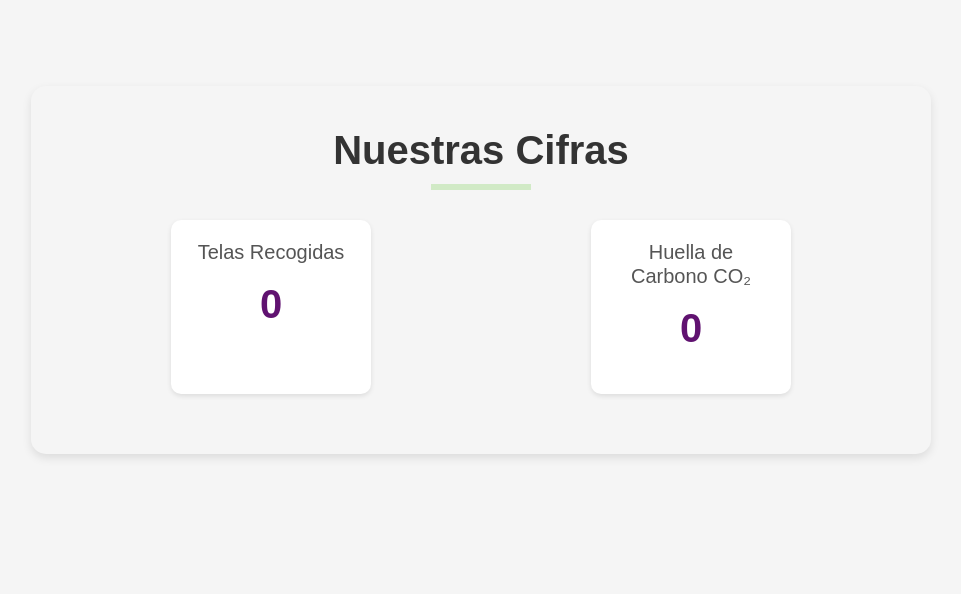
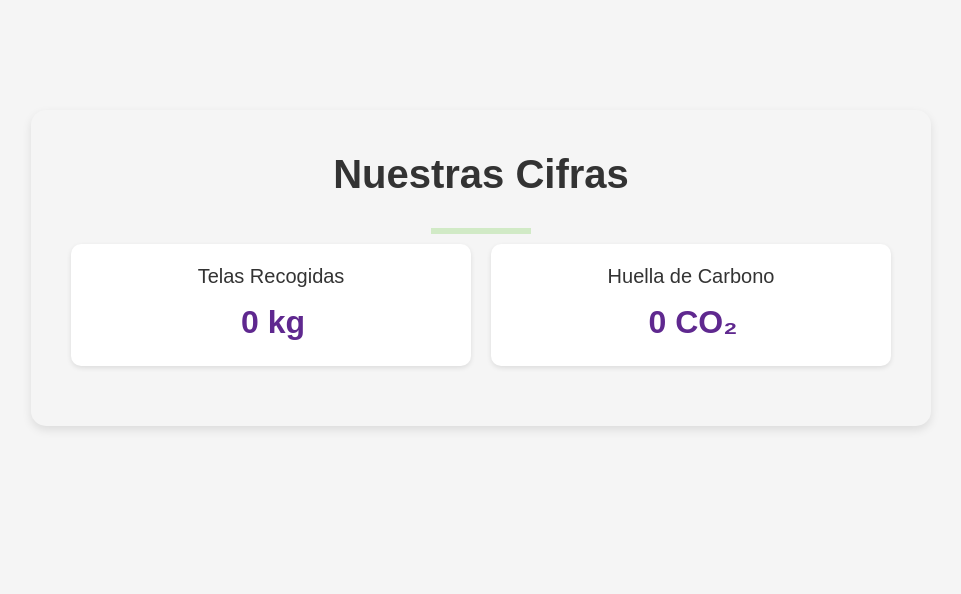
Before and after one commit to VictorGavilanR/ModuText, a PHP site: page / in a window 1280 px wide. Shown: the part 3120-3714 px from the top of the page, without its empty margins (159-1120 px from the left). Run offline with PHP 8.4, Linux system fonts and the light colour scheme; data that the repository does not hold is empty; some web fonts are replaced.

Commit message:
Arreglos Kilos y Huella
Terminado kilos y huella de carbono

```diff
--- a/controlador/controlador_kilos.php
+++ b/controlador/controlador_kilos.php
@@ -1,35 +1,28 @@
 <?php
 session_start();
-include "./conexion.php"; // Asegúrate de que la ruta sea correcta
+include "./conexion.php"; // Verifica que la ruta sea correcta
 
 if (!$conexion) {
     die("Error en la conexión a la base de datos.");
 }
 
-// Consultar el total de kilos sumados en la columna 'cant_res' de la tabla 'solicitud'
+// Consultar el total de kilos sumados en la columna 'cant_res'
 $query = "SELECT SUM(cant_res) AS total_kilos FROM solicitud";
 $result = $conexion->query($query);
 
 if ($result) {
     $data = $result->fetch_assoc();
-    $totalKilos = $data['total_kilos'] ? $data['total_kilos'] : 0; // Si no hay registros, asignamos 0
-
-    // Factor de emisión en kg CO₂ por kg de tela
-    $factorEmision = 0.015;
-
-    // Calcular la huella de carbono
-    $huellaCarbono = $totalKilos * $factorEmision;
-
-    // Guardar en sesión
+    $totalKilos = $data['total_kilos'] ? intval($data['total_kilos']) : 0; // Convertir a entero
     $_SESSION["total_kilos"] = $totalKilos;
-    $_SESSION["huella_carbono"] = $huellaCarbono;
 } else {
+    $_SESSION["total_kilos"] = 0;
     echo "Error al obtener los datos de los kilos: " . $conexion->error;
 }
 
-// Opcional: Si deseas ver los datos para depuración
-//echo "Total Kilos: " . $totalKilos . "<br>";
-//echo "Huella de Carbono: " . $huellaCarbono . " kg CO₂";
+// Calcular huella de carbono (ejemplo: 1 kg = 2 kg de CO₂)
+$huellaCarbono = $totalKilos * 2; // Ajusta según tu fórmula
+$_SESSION["huella_carbono"] = $huellaCarbono;
 
-
+// Opcional: Verifica que los datos estén disponibles
+echo "Total Kilos: " . $totalKilos . " KG - Huella de Carbono: " . $huellaCarbono . " CO₂";
 ?>
--- a/index.php
+++ b/index.php
@@ -208,20 +208,17 @@ include 'controlador/controlador_kilos.php';
     <!--Contador-->
 
     <div class="counter-section">
-        <h2 class="section-title">Nuestras Cifras
+    <h2 class="section-title">Nuestras Cifras</h2>
     <hr class="separador">
-        </h2>
 
     <div class="counter-container">
         <div class="counter-item">
             <h3>Telas Recogidas</h3>
-                <!-- Mostrar el total de kilos desde la sesión -->
-                <div class="counter" id="kilos-recogidos" data-target="<?php echo $totalKilos; ?>">0</div>
+            <div class="counter" data-target="<?php echo $_SESSION['total_kilos']; ?>">0<span class="unit"> kg</span></div>
         </div>
         <div class="counter-item">
-                <h3>Huella de Carbono CO₂</h3>
-                <div class="counter" data-target="<?php echo $_SESSION['huella_carbono']; ?>">0</div>
-                <p></p>
+            <h3>Huella de Carbono</h3>
+            <div class="counter" data-target="<?php echo $_SESSION['huella_carbono']; ?>">0<span class="unit"> CO₂</span></div>
         </div>
     </div>
 </div>
--- a/script.js
+++ b/script.js
@@ -10,28 +10,25 @@ menu.onclick = () => {
 
 
 /*Contador*/
-
 document.addEventListener("DOMContentLoaded", () => {
   const counters = document.querySelectorAll(".counter");
 
   counters.forEach(counter => {
-      counter.innerText = '0';
+      const target = parseInt(counter.getAttribute('data-target')); // Convertir a entero
+      const unitSpan = counter.querySelector(".unit"); // Encontrar el span de la unidad
+      const originalUnit = unitSpan.innerText; // Guardar el texto de la unidad
+      unitSpan.innerText = ""; // Temporalmente vaciar el contenido de la unidad
+
+      let current = 0;
 
       const updateCounter = () => {
-          const target = parseFloat(counter.getAttribute('data-target')); // Asegurarse de que sea un número
-          if (isNaN(target)) {
-              console.error("El valor de 'data-target' no es un número válido:", counter.getAttribute('data-target'));
-              return;
-          }
-
-          const current = parseFloat(counter.innerText);
-          const increment = target / 200; // Ajusta este valor para controlar la velocidad
-
+          const increment = Math.ceil(target / 200); // Controla la velocidad
           if (current < target) {
-              counter.innerText = (current + increment).toFixed(2); // Incrementar con 2 decimales
-              setTimeout(updateCounter, 10);
+              current += increment;
+              counter.innerHTML = `${current}${originalUnit}`;
+              setTimeout(updateCounter, 10); // Velocidad de animación
           } else {
-              counter.innerText = Number.isInteger(target) ? target : target.toFixed(2);
+              counter.innerHTML = `${target}${originalUnit}`;
           }
       };
 
--- a/style.css
+++ b/style.css
@@ -1025,7 +1025,6 @@ input, button, textarea, select {
     border-radius: 10px;
     box-shadow: 0 2px 5px rgba(0, 0, 0, 0.1);
     flex: 1;
-    max-width: 200px;
     min-width: 150px; /* Para evitar que los elementos se vuelvan demasiado pequeños */
     margin-bottom: 20px;
 }
@@ -1034,15 +1033,25 @@ input, button, textarea, select {
 .counter-item h3 {
     font-size: 1.25rem;
     margin-bottom: 10px;
-    color: #555;
 }
 
 /* Estilo para los números de los contadores */
 .counter {
-    font-size: 2.5rem;
+    font-size: 2rem; /* Tamaño del número */
+    margin-left: 4px; /* Espacio entre el número y la unidad */
+
     font-weight: bold;
-    color: #601270;
-}
+    color: var(--color-primario);
+    display: inline-block;
+}
+
+.counter .unit {
+    font-size: 1rem; /* Tamaño del texto "KG" o "CO₂" */
+    font-weight: normal; /* Opcional para hacer menos prominente la unidad */
+    margin-left: 4px; /* Espacio entre el número y la unidad */
+    color: inherit; /* Respetar el color del número */
+}
+
 
 /* Responsivo para pantallas medianas (tablets) */
 @media (max-width: 768px) {
@@ -1062,7 +1071,6 @@ input, button, textarea, select {
     }
 
     .counter-item {
-        max-width: 180px;
         padding: 15px;
     }
 
```
Lines whose indentation alone changed are shown as unchanged.
